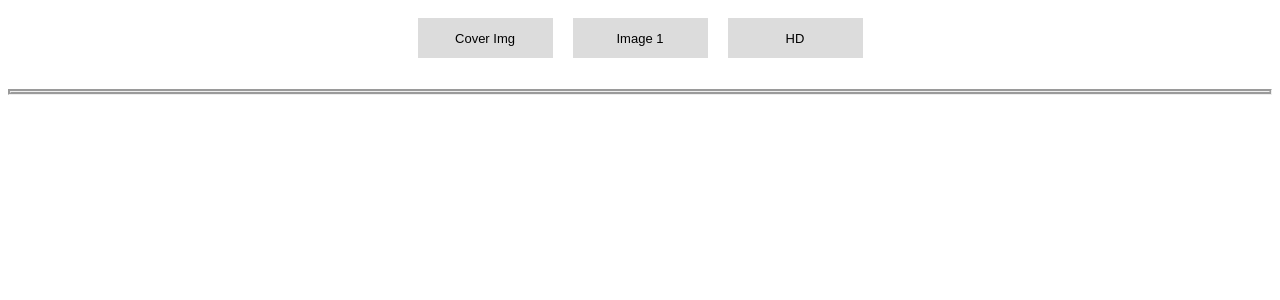
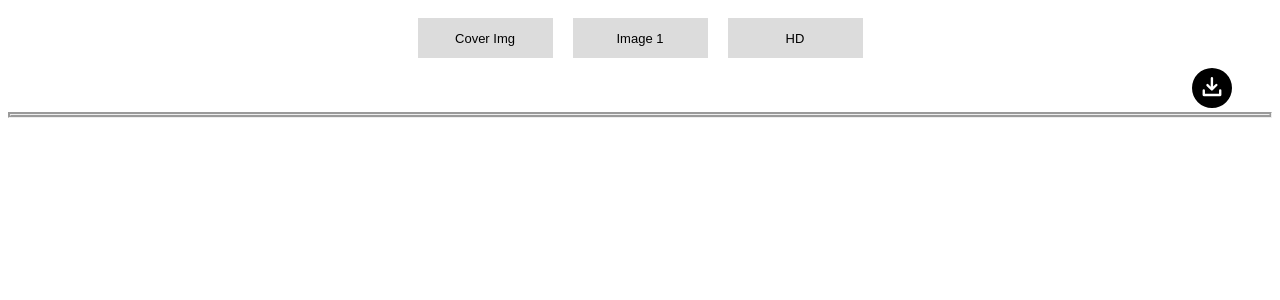
Before and after one commit to Pratham-Chauhan/Artstation-flask-app, a Flask app: page /view/1 in a window 1280 px wide. Shown: the top 300 px of the page. Run offline with Flask 2, Linux system fonts and the light colour scheme; data that the repository does not hold is empty; some libraries are stand-ins or nearby versions.

Commit message:
added title, download button Signed-off-by: Pratham Chauhan <prathamchauhan.coding42@gmail.com>

```diff
--- a/index.py
+++ b/index.py
@@ -56,14 +56,14 @@ def Trending_Art_Extract(page_no):
 
 def download_art(art_hash):
     art_url = f"https://www.artstation.com/projects/{art_hash}.json"
-    x2 = r.get(art_url)
+    x2 = r.get(art_url).json()
 
-    cover_art = x2.json()['cover_url']
-    image_url = x2.json()['assets'][0].get('image_url')
+    cover_art = x2['cover_url']
+    image_url = x2['assets'][0].get('image_url')
 
     if cover_art == image_url:
         return [cover_art]
-    return [cover_art, image_url, image_url.replace('large', '4k')]
+    return [cover_art, image_url, image_url.replace('large', '4k'), x2['title']]
 
 
 app = Flask(__name__)
@@ -85,7 +85,7 @@ def go_to_page():
 
 @app.route('/view/<art_hash>')
 def view_art(art_hash):
-    return render_template("image_viewer.html", full_url=download_art(art_hash))
+    return render_template("image_viewer.html", full_url=download_art(art_hash), hash=art_hash)
 
 
 # @app.route('/load')
--- a/templates/image_viewer.html
+++ b/templates/image_viewer.html
@@ -53,7 +53,13 @@
             justify-content: center;
         }
 
-        img {
+        div.menu2 {
+            display: flex;
+            align-items: center;
+            justify-content: space-between;
+        }
+
+        #viewer {
             /*scale: 50%;*/
             transform-origin: top left;
             border: groove;
@@ -76,6 +82,12 @@
             /*				white-space: nowrap;*/
             /*				overflow:scroll;*/
         }
+
+        .icon {
+            width: 40px;
+            margin-right: 2.5rem;
+
+        }
     </style>
 </head>
 
@@ -91,28 +103,35 @@
             HD
         </button>
     </div>
-    <!-- <p>{{ full_url[0] }}</p>
-    <p>{{ full_url[1] }}</p>
-    <p>{{ full_url[2] }}</p> -->
-    <h4 id="size_info"></h4>
+    <div class="menu2">
+        <h4 id="size_info"></h4>
+        <h2 id="title">
+            <a href="https://www.artstation.com/artwork/{{hash}}" target="_blank">
+                {{ full_url[-1] }}
+            </a>
+        </h2>
+        <a class='link' href="{{ full_url[0] }}" target="_blank">
+            <img class="svg icon" src="{{ url_for('static', filename='download_icon.svg')}}" /></a>
+    </div>
+
     <div id="wrapper">
         <img id="viewer" src="{{ full_url[0] }}" onclick="fullview()" />
     </div>
+
 
     <script>
         // update image view
         function update_image(img) {
             console.log(img);
+            $("a.link").attr("href", img);
             // wait for loading the new image
-            $("#viewer").css({ display: 'none' })
+            $("#viewer").css({ display: "none" });
             $("#viewer").attr("src", img);
 
             $("#viewer")[0].onload = function () {
-                $("#viewer").css({ display: 'block' });
+                $("#viewer").css({ display: "block" });
                 update_size();
-            }
-
-
+            };
         }
         // update image size text
         function update_size() {
@@ -121,9 +140,10 @@
             var h = img.naturalHeight;
             var w = img.naturalWidth;
             $("#size_info").html(`${w} x ${h}`);
-
         }
-        $("#viewer")[0].onload = function () {update_size()}
+        $("#viewer")[0].onload = function () {
+            update_size();
+        };
     </script>
 </body>
 
```
Also changed, not shown: static/download_icon.svg (added).
